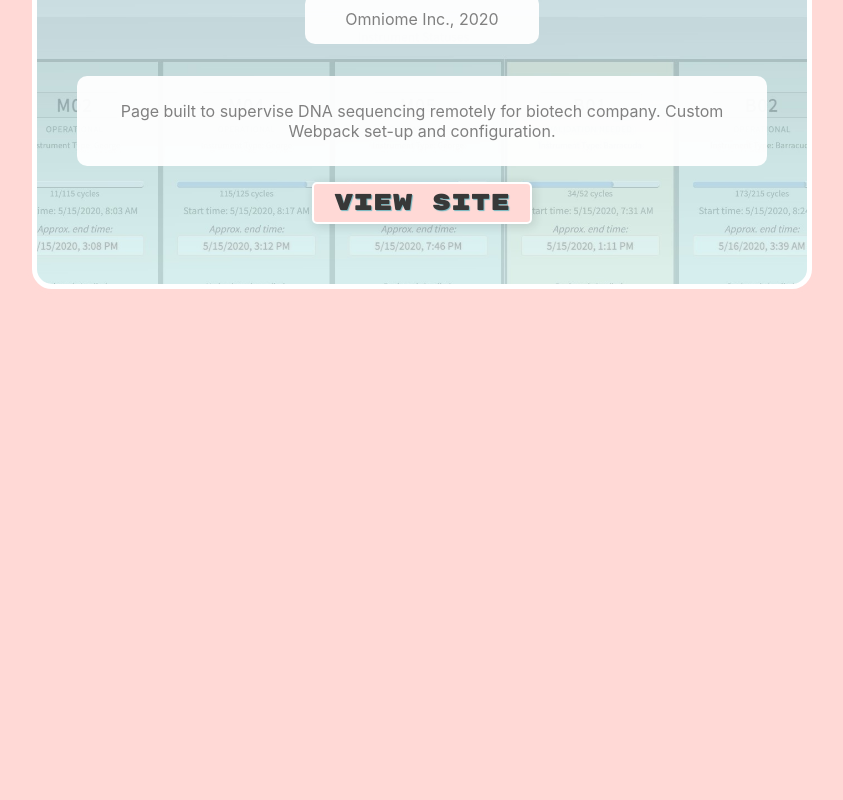
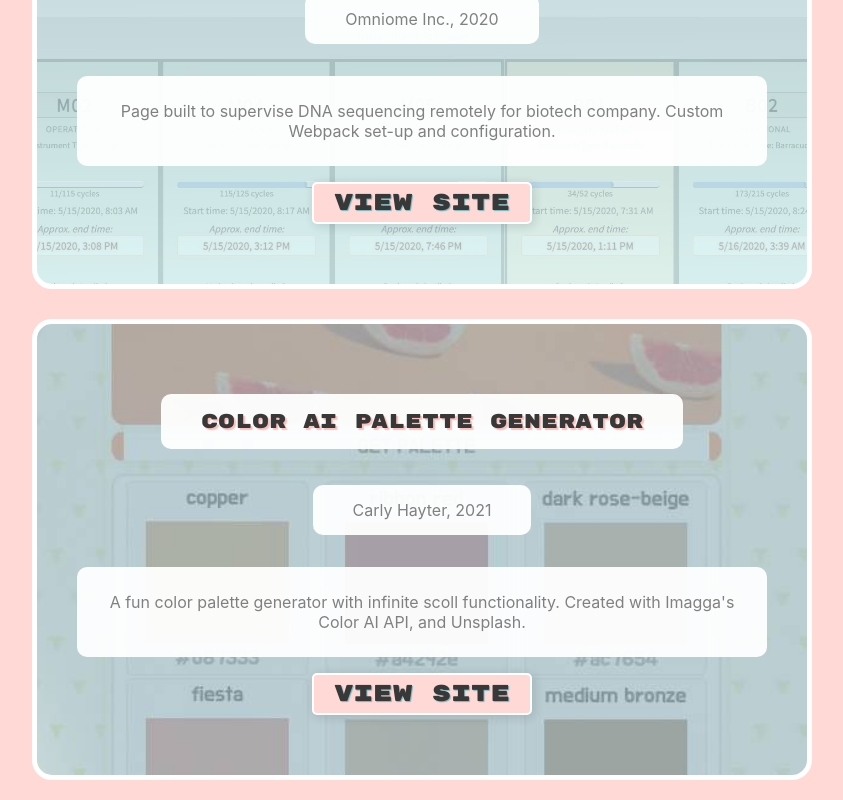
Before and after one commit to carlyMhayter/portfolio-ch, a Next.js app: page /web in a window 1280 px wide. Shown: the part 694-1494 px from the top of the page, without its empty margins (218-1061 px from the left). Before the commit the page ends 1003 px from the top, so only its background shows below. Built offline with nearby package versions, Linux system fonts and the light colour scheme; a web font is replaced by a local one.

Commit message:
added new page

```diff
--- a/pages/_app.js
+++ b/pages/_app.js
@@ -7,6 +7,7 @@ import "../styles/homePage.css";
 import "../styles/galleryPage.css";
 import "../styles/fineart.css";
 import "../styles/web.css";
+
 import "font-awesome/css/font-awesome.css";
 
 import NavBar from "../components/NavBar";
--- a/pages/web.js
+++ b/pages/web.js
@@ -22,6 +22,17 @@ const webExamples = [
     siteDescription:
       "Page built to supervise DNA sequencing remotely for biotech company. Custom Webpack set-up and configuration.",
     linkToSite: "https://seq-lab-status.vercel.app",
+  },
+  {
+    imgLoc: "/palette_screen.jpg",
+    imgWidth: "350px",
+    imgHeight: "300px",
+    imgAlt: "screenshot of palette site",
+    siteTitle: "Color AI Palette Generator",
+    siteClient: "Carly Hayter, 2021",
+    siteDescription:
+      "A fun color palette generator with infinite scoll functionality. Created with Imagga's Color AI API, and Unsplash.",
+    linkToSite: "https://infinite-scroll-pi.vercel.app/",
   },
 ];
 
--- a/pages/work.js
+++ b/pages/work.js
@@ -5,7 +5,7 @@ import Image from "next/image";
 const Home = () => {
   return (
     <>
-      <div className="page-content work-page-content">
+      <div className="page-content">
         <div className="work-container">
           <div className="fineart-container container-tags">
             <Link href="./fineart">
@@ -21,6 +21,7 @@ const Home = () => {
               </a>
             </Link>
           </div>
+
           <div className="web-container container-tags">
             <Link href="./web">
               <a>
--- a/styles/globals.css
+++ b/styles/globals.css
@@ -19,7 +19,7 @@
   --drkGrey: #383838;
   --deSatRedDark: #935656;
   --deSatRed: #f06464;
-  --almostBlack: rgb(26, 25, 25);
+  --almostBlack: #1a1919;
 }
 
 html,
```
Also changed, not shown: public/palette_screen.jpg (added).
